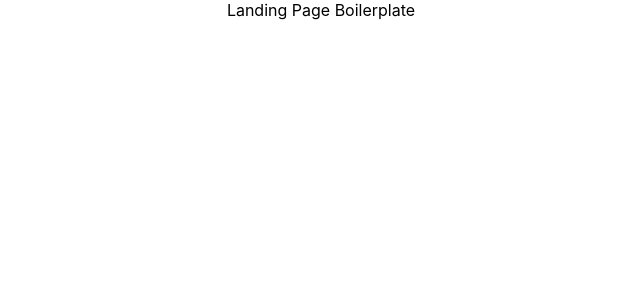
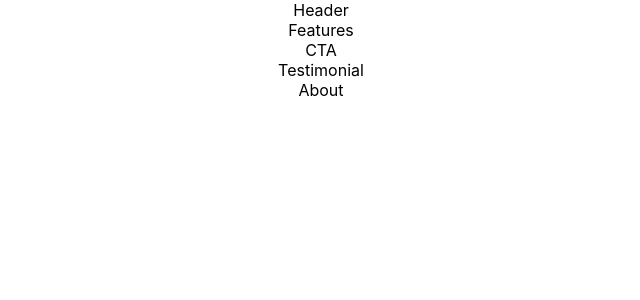
Before and after one commit to solidus-development/rob-the-plumber, a React (Create React App) app: page / in a window 1280 px wide. Shown: the top 300 px of the page, without its empty margins (319-959 px from the left). Built offline with nearby package versions, Linux system fonts and the light colour scheme.

Commit message:
installed react bootstrap, created components

```diff
--- a/package.json
+++ b/package.json
@@ -6,7 +6,9 @@
     "@testing-library/jest-dom": "^5.16.5",
     "@testing-library/react": "^13.4.0",
     "@testing-library/user-event": "^13.5.0",
+    "bootstrap": "^5.2.1",
     "react": "^18.2.0",
+    "react-bootstrap": "^2.5.0",
     "react-dom": "^18.2.0",
     "react-router-dom": "^6.4.1",
     "react-scripts": "5.0.1",
--- a/src/App.js
+++ b/src/App.js
@@ -1,9 +1,18 @@
 import './App.css';
+import Header from './components/Header';
+import Features from './components/Features';
+import CTA from './components/CTA';
+import Testimonials from './components/Testimonials';
+import About from './components/About';
 
 function App() {
   return (
     <div className="App">
-      Landing Page Boilerplate
+      <Header />
+      <Features />
+      <CTA />
+      <Testimonials />
+      <About />
     </div>
   );
 }
--- /dev/null
+++ b/src/components/About.js
@@ -0,0 +1,9 @@
+function About() {
+  return (
+    <div className="about">
+      About
+    </div>
+  );
+}
+
+export default About;
--- /dev/null
+++ b/src/components/CTA.js
@@ -0,0 +1,9 @@
+function CTA() {
+    return (
+      <div className="cta">
+        CTA
+      </div>
+    );
+  }
+
+  export default CTA;
--- /dev/null
+++ b/src/components/Features.js
@@ -0,0 +1,9 @@
+function Features() {
+    return (
+      <div className="features">
+        Features
+      </div>
+    );
+  }
+
+  export default Features;
--- /dev/null
+++ b/src/components/Header.js
@@ -0,0 +1,9 @@
+function Header() {
+    return (
+      <div className="header">
+        Header
+      </div>
+    );
+  }
+
+  export default Header;
--- /dev/null
+++ b/src/components/Testimonials.js
@@ -0,0 +1,9 @@
+function Testimonial() {
+    return (
+      <div className="testimonial">
+        Testimonial
+      </div>
+    );
+  }
+
+  export default Testimonial;
```
Also changed, not shown: 1 other file (tests, documents, lock files or other folders).
